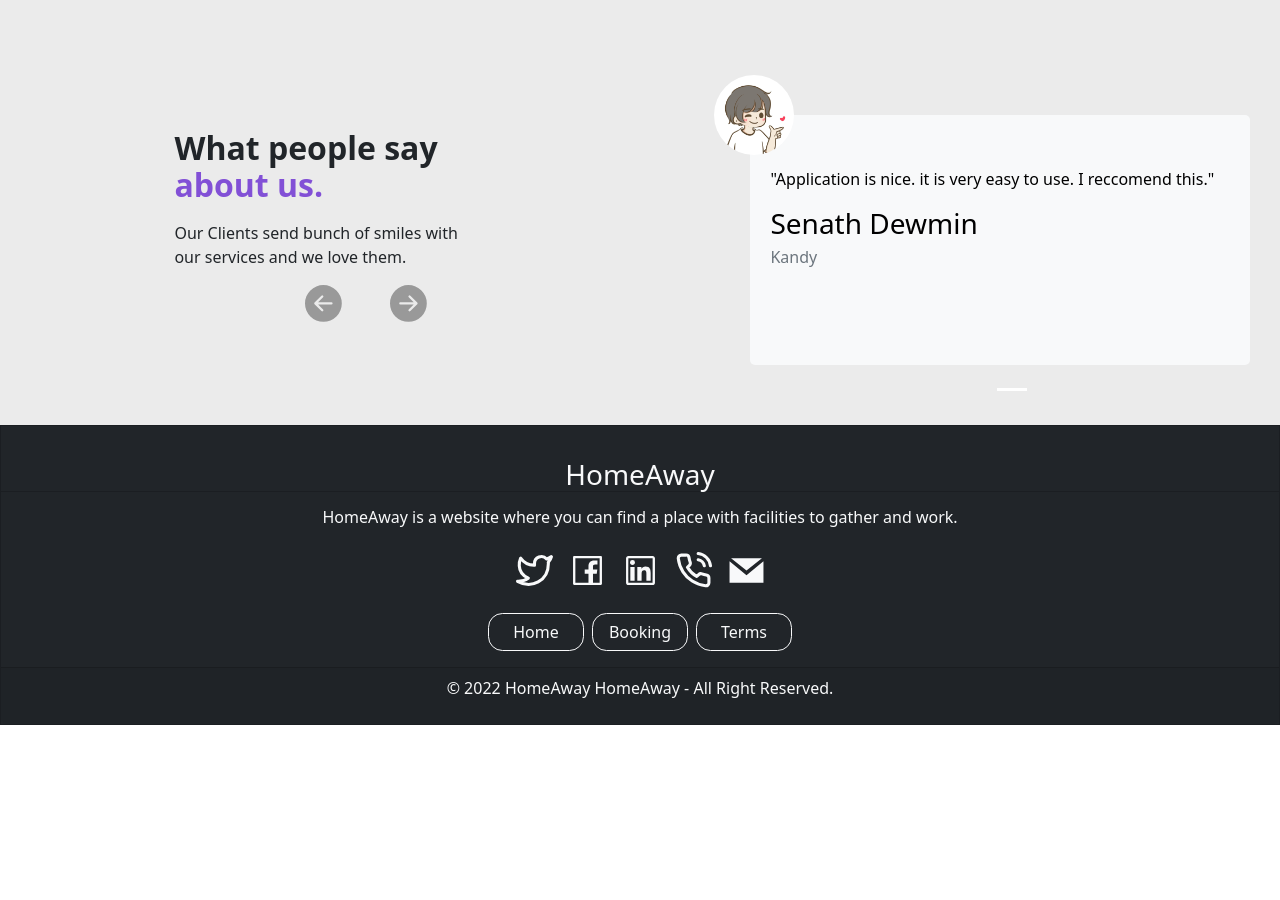
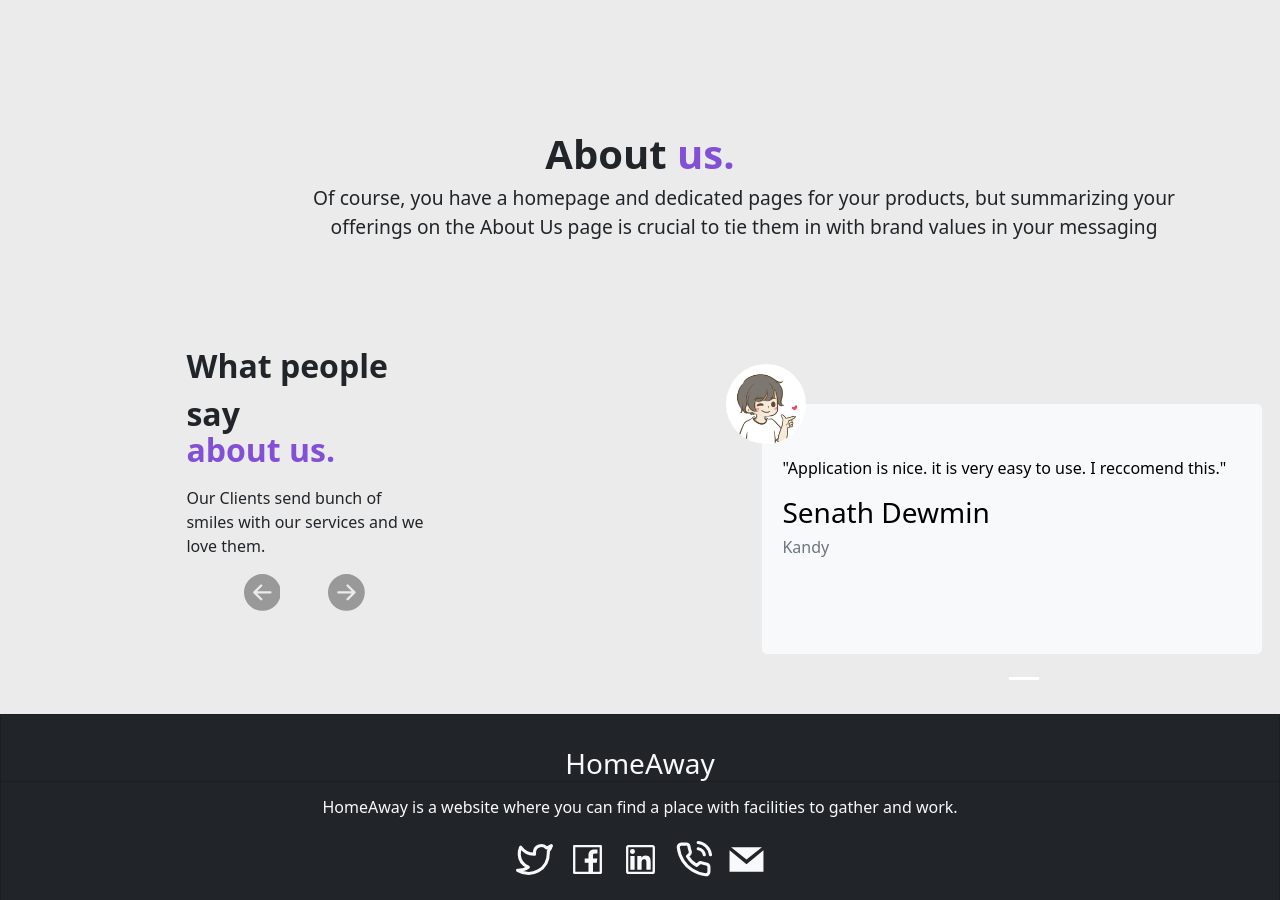
Before and after one commit to GP-43/homeaway-frontend, a React (Create React App) app: page / in a window 1280 px wide. Shown: the part 2900-3800 px from the top of the page. Before the commit the page ends 3625 px from the top, so only its background shows below. Built offline with nearby package versions, Linux system fonts and the light colour scheme.

Commit message:
review about section done

```diff
--- a/src/assets/styles/partials/anons/_aboutsection.scss
+++ b/src/assets/styles/partials/anons/_aboutsection.scss
@@ -1,8 +1,24 @@
 .about-section{
-    display: flex;
+    //display: flex;
 
     .column-about{
         padding-left: 7%;
+    }
+    .about-section-title{
+        justify-content: center;
+        font-size: 2.5rem;
+        font-weight: 700;
+        display:flex;
+        span {
+            color: #8250d6;
+        }
+    }
+    .about-section-description{
+        margin-bottom: 100px;
+        justify-content: center;
+        width:900px;
+        margin-left:200px;
+        font-size:1.2rem;
     }
 }
 .about-section-content{
--- a/src/components/anons/aboutsection/AboutSection.jsx
+++ b/src/components/anons/aboutsection/AboutSection.jsx
@@ -5,10 +5,13 @@ import { Col, Container, Row } from 'react-bootstrap';
 function AboutSection() {
     return (
         <Container className='pt-1 mt-1 about-section'>
-
-                <Col xs={4} className="ms-3 me-5 column-about">
+                <Row className='about-section-title text-center'><div>About{' '}<span>us.</span></div></Row>
+                <Row className='about-section-description text-center'>Of course, you have a homepage and dedicated pages for your
+                    products, but summarizing your offerings on the About Us page is crucial to tie them in with brand
+                    values in your messaging</Row>
+                <Row xs={4} className="ms-3 me-5 column-about">
                     <Content />
-                </Col>
+                </Row>
         </Container>
     )
 }
```
Also changed, not shown: src/components/anons/aboutsection/Content.jsx (line endings or trailing spaces).
